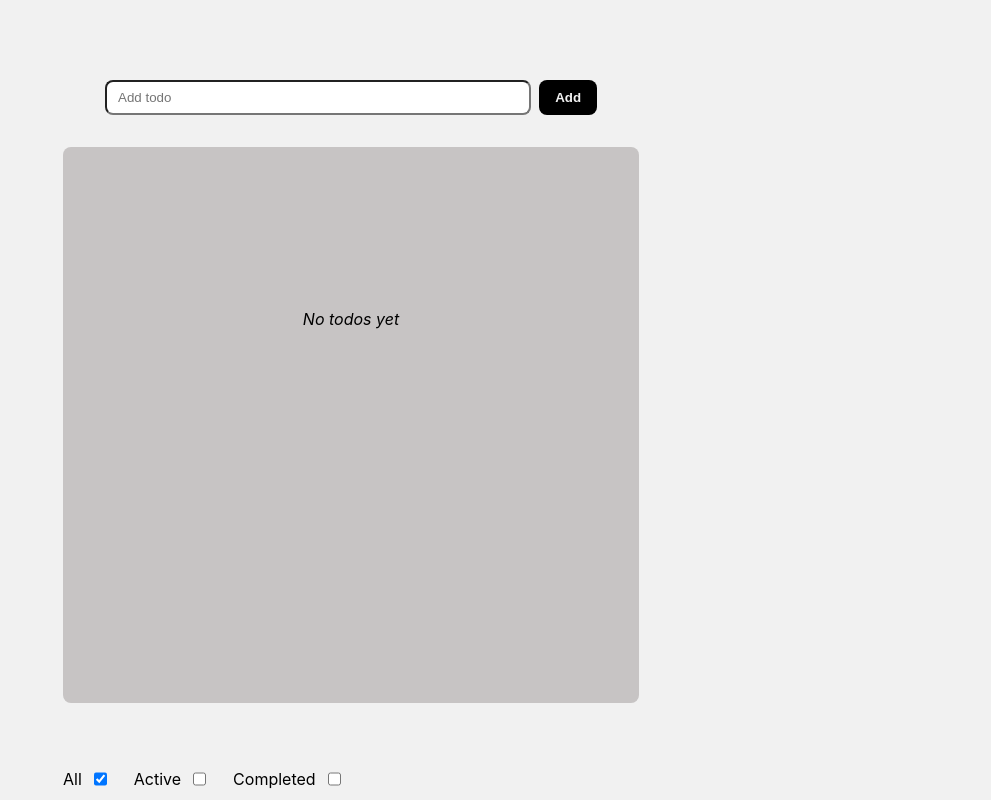
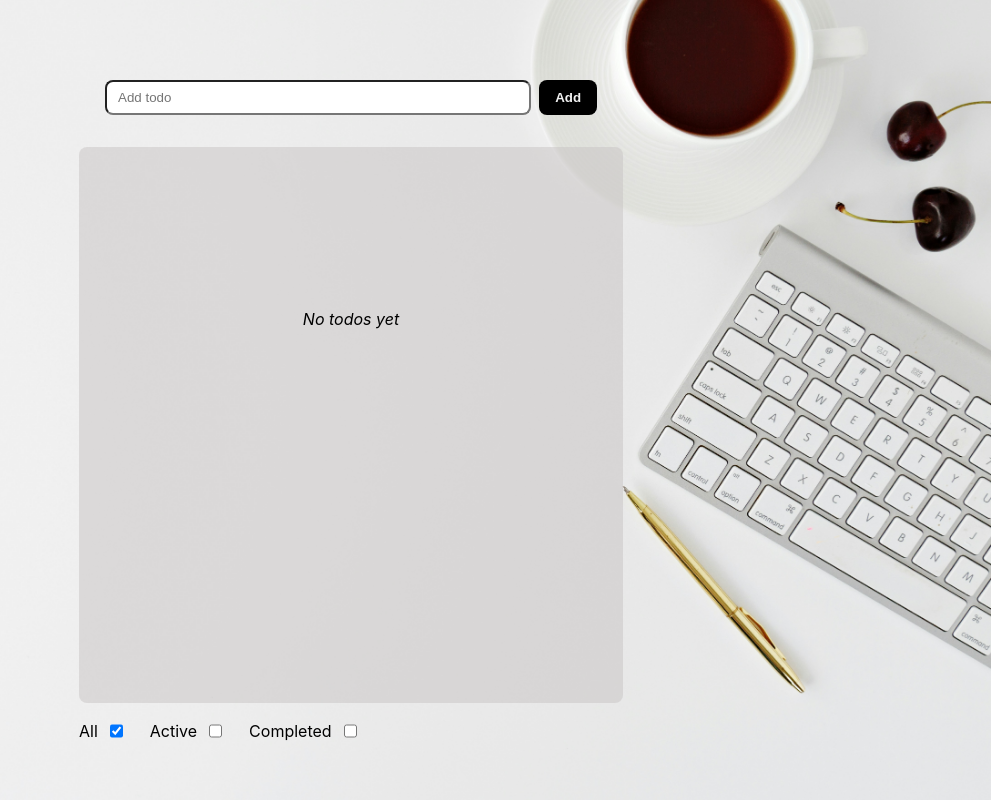
Before and after one commit to posanrobi/TodoApp, a React (Vite) app in the folder vite-project/: page / in a window 1280 px wide. Shown: the whole page, without its empty margins (289-1280 px from the left). Built offline with nearby package versions, Linux system fonts and the light colour scheme.

Commit message:
background image added

```diff
--- a/vite-project/src/TodoFilter.module.css
+++ b/vite-project/src/TodoFilter.module.css
@@ -8,3 +8,7 @@
   display: flex;
   gap: 1.5rem;
 }
+
+input[type="checkbox"] {
+  cursor: pointer;
+}
--- a/vite-project/src/Todos.module.css
+++ b/vite-project/src/Todos.module.css
@@ -1,17 +1,17 @@
 .todoContainer {
   display: flex;
   flex-direction: column;
-  margin: 3rem 0;
+  margin: 3rem 0 0 0;
 }
 
 .todoList {
   padding: 0;
   max-height: 70vh;
   min-height: 69.5vh;
-  background-color: rgb(199, 196, 196);
+  background-color: rgba(199, 196, 196, 0.505);
   overflow-y: auto;
   overflow-x: hidden;
-  padding: 0 2rem;
+  padding: 0 1rem;
   border-radius: 0.5rem;
   width: 32rem;
 }
--- a/vite-project/src/index.css
+++ b/vite-project/src/index.css
@@ -3,15 +3,18 @@
   line-height: 1.5;
   font-weight: 400;
 
-  color-scheme: light dark;
   color: rgba(39, 38, 38, 0.87);
   color: #fff;
-  background-color: #f1f1f1;
+
+  background-image: url("./images/desk.jpg");
+  background-size: cover;
+  background-position: center;
 
   font-synthesis: none;
   text-rendering: optimizeLegibility;
   -webkit-font-smoothing: antialiased;
   -moz-osx-font-smoothing: grayscale;
+  padding: 0;
 }
 
 body {
--- a/vite-project/src/store/filter-slice.js
+++ b/vite-project/src/store/filter-slice.js
@@ -7,7 +7,6 @@ const filterSlice = createSlice({
   initialState: initialFilterState,
   reducers: {
     filterTodo: (state, action) => {
-      //state = action.payload;
       return action.payload;
     },
   },
```
Also changed, not shown: vite-project/src/images/desk.jpg (added).
